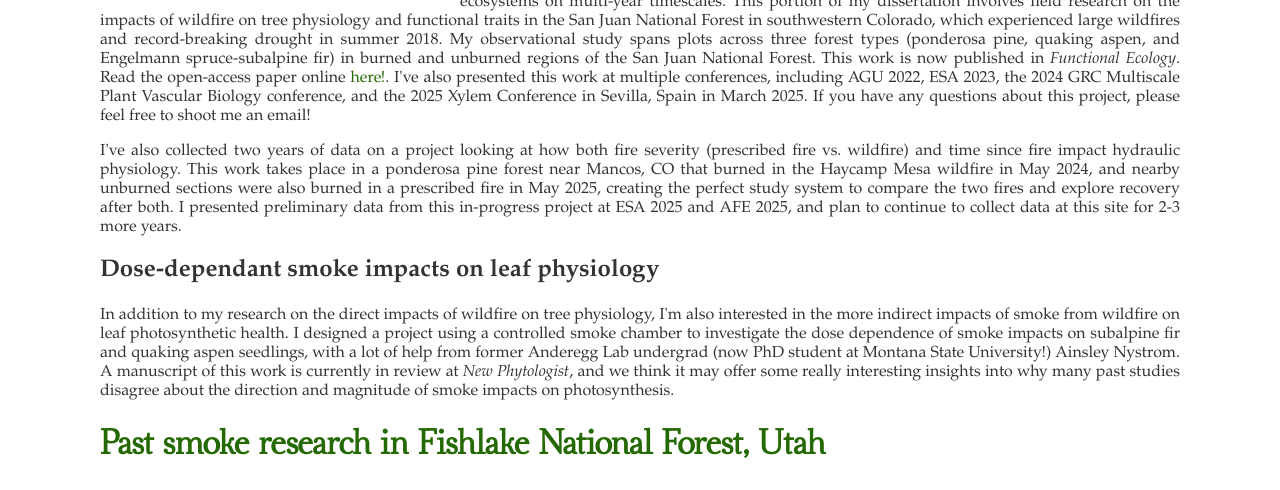
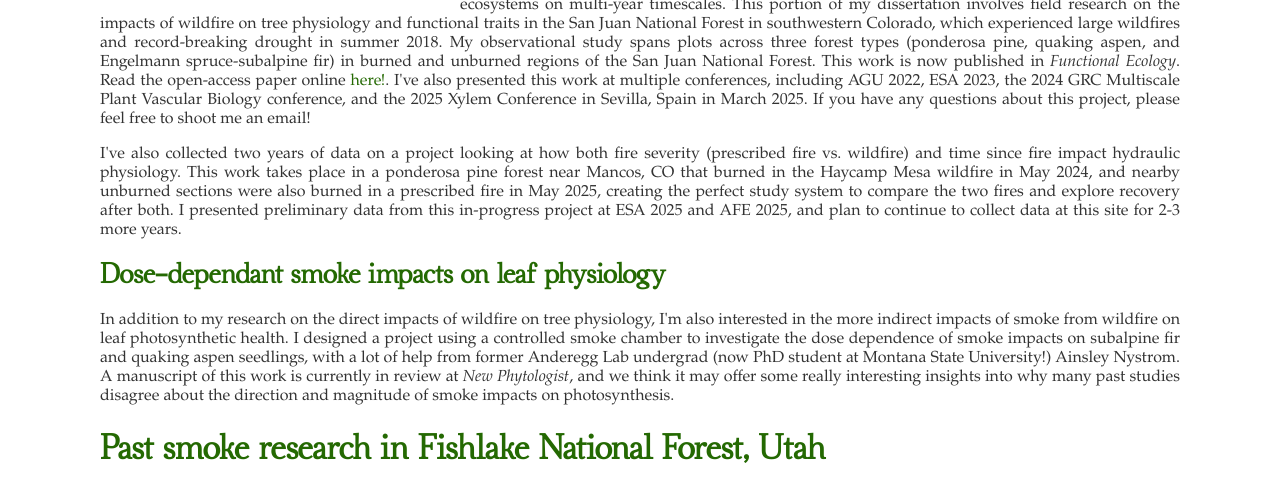
Before and after one commit to purnapl/purnapl.github.io, a plain HTML site: page index.html in a window 1280 px wide. Shown: the part 645-1135 px from the top of the page. Drawn offline with Linux system fonts and the light colour scheme; files whose address does not match are found by name.

Commit message:
Add header3 class to style header elements

```diff
--- a/index.html
+++ b/index.html
@@ -26,6 +26,13 @@ body {
   text-align: left;
   color: #246902;
   font-size: 21px;
+  font-family: ahellya;
+}
+
+.header3 {
+  text-align: left;
+  color: #246902;
+  font-size: 17px;
   font-family: ahellya;
 }
 
```
